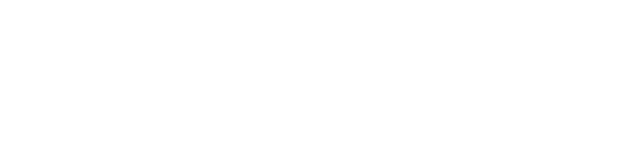
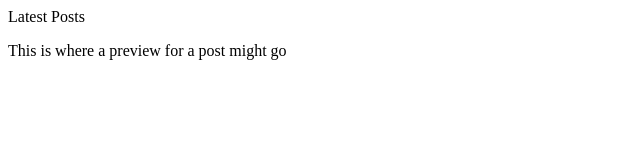
Before and after one commit to Asher-Topaz/The-Odin-Project, a plain HTML site: page css-foundations/chaining-selectors/index.html in a window 1280 px wide. Shown: the whole page, without its empty margins (0-640 px from the left). Drawn offline with Linux system fonts and the light colour scheme; files that its build step writes are made by us from their sources.

Commit message:
added div element with class

```diff
--- a/css-foundations/chaining-selectors/index.html
+++ b/css-foundations/chaining-selectors/index.html
@@ -8,6 +8,10 @@
     <link rel="stylesheet" href="styles.css">
 </head>
 <body>
+    <div>
+        <div class="subsection header">Latest Posts</div>
+        <p class="subsection preview">This is where a preview for a post might go</p>
 
+    </div>
 </body>
 </html>
```
